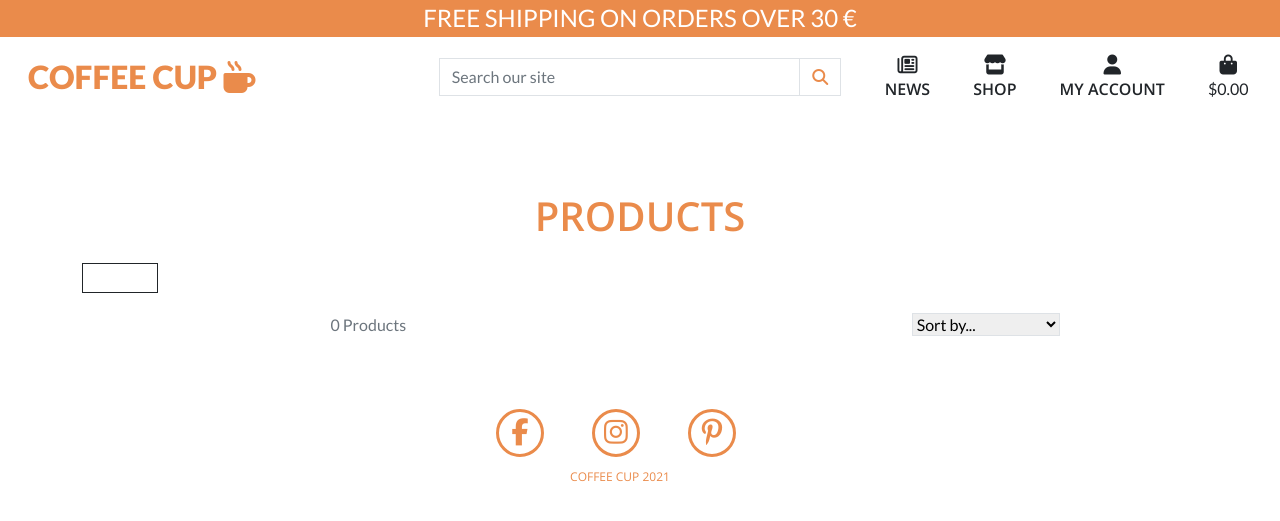
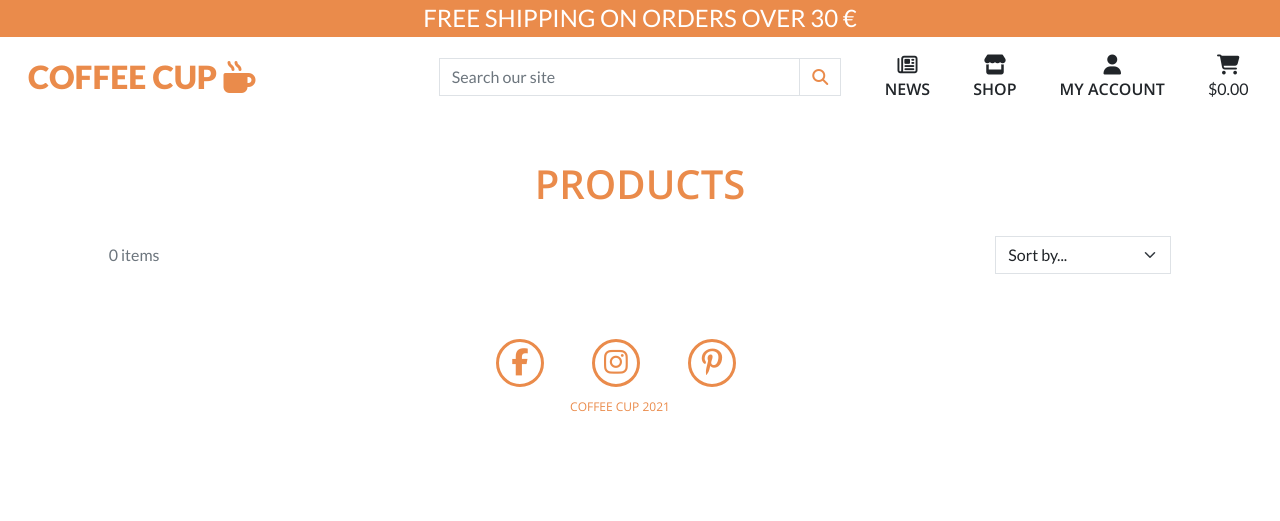
Before and after one commit to slavabdev/ms4-coffeeshop, a Django app: page /products/ in a window 1280 px wide. Shown: the top 521 px of the page. Run offline with Django 3.2, Linux system fonts and the light colour scheme; data that the repository does not hold is empty; some libraries are stand-ins or nearby versions.

Commit message:
fix product categories dispaly

```diff
--- a/products/templates/products/product_detail.html
+++ b/products/templates/products/product_detail.html
@@ -6,7 +6,7 @@
 
 <div class="page-container">
     <div class="container">
-        <div class="card pt-4 pb-4">
+        <div class="card pt-4 pb-3">
     <div class="row no-gutters">
 
         <div class="col-12 col-md-6 col-lg-4 offset-lg-1">
@@ -16,7 +16,7 @@
     </div>
         <div class="col-12 col-md-6 col-lg-6">
 
-                <div class="content-body">
+                <div class="content-body p-2">
 
                     <h2 class="title">{{ product.name }}</h2>
                     <div class="mb-3">
--- a/products/templates/products/products.html
+++ b/products/templates/products/products.html
@@ -8,23 +8,21 @@
 
 <section id='products'>
     <div class="container">
+    {% for cat in current_categories %}
+        <h3 class="section-title">{{cat.name}}</h3>
+    {% endfor %}
 
+    {% if not current_categories %}
         <h3 class="section-title">Products</h3>
+    {% endif %}
 
-    <div class="row">
-
-              <a class="category-badge text-decoration-none" href="{% url 'all_products' %}">
-                  <span class="p-2 mt-2 badge badge-white text-black rounded-0 border border-dark">something</span>
-              </a>
-
-      </div>
   </div>
   <div class="row">
       <div class="product-container col-10 offset-1">
           <div class="row mt-1 mb-2">
                   <div class="col-12 col-md-6 my-auto order-md-last d-flex justify-content-center justify-content-md-end">
-                      <div class="sort-select-wrapper w-50">
-                          <select id="sort-selector" class="custom-select custom-select-sm rounded-0 border border-{% if current_sorting != 'None_None' %}info{% else %}black{% endif %}">
+                      <div class="sort-select-wrapper w-30">
+                          <select id="sort-selector" class=" form-select rounded-0 border border{% if current_sorting != 'None_None' %}-dark{% else %}-muted{% endif %}">
                               <option value="reset" {% if current_sorting == 'None_None' %} selected {% endif %}>Sort by...</option>
                               <option value="price_asc" {% if current_sorting == 'price_asc' %} selected {% endif %}>Price (low to high)</option>
                               <option value="price_desc" {% if current_sorting == 'price_desc' %} selected {% endif %}>Price (high to low)</option>
@@ -38,11 +36,11 @@
                       </div>
               </div>
               <div class="col-12 col-md-6 order-md-first">
-                  <p class="text-muted mt-3 text-center text-md-left">
+                  <p class="text-muted mt-3 text-lg-start text-center">
                       {% if search_term or current_categories or current_sorting != 'None_None' %}
-                          <span class="small"><a href="{% url 'all_products' %}">Products Home</a> | </span>
+                          <span class="small"><a href="{% url 'all_products' %}">Back to all products</a> | </span>
                       {% endif %}
-                      {{ products|length }} Products{% if search_term %} found for <strong>"{{ search_term }}"</strong>{% endif %}
+                      {{ products|length }} items {% if search_term %} found for <strong>"{{ search_term }}"</strong>{% endif %}
                   </p>
               </div>
           </div>
--- a/static/css/base.css
+++ b/static/css/base.css
@@ -62,8 +62,12 @@ body {
 
 /*-----------------CAROUSEL---------------*/
 
-.carousel-item {
-    max-height: 40rem;
+.carousel-item img {
+    max-height: 90vh;
+    width: 100%;
+    object-fit: cover;
+    object-position: bottom;
+
 }
 
 .carousel-content {
@@ -100,7 +104,7 @@ body {
 }
 
 .page-container {
-    padding-top: 10rem;
+    padding-top: 8rem;
 }
 
 /* buttons */
--- a/templates/base.html
+++ b/templates/base.html
@@ -121,7 +121,7 @@
                                 <a class="{% if grand_total %}text-info font-weight-bold{% else %}text-dark{% endif %} nav-link" href="{% url 'the_bag' %}">
                                 <div class="text-center">
                                     <div>
-                                        <i class="fas fa-shopping-bag fa-lg"></i>
+                                        <i class="fas fa-shopping-cart fa-lg"></i>
                                     </div>
                                     <p class="my-0">
                                         {% if grand_total %}
@@ -168,9 +168,11 @@
                 </div>
             {% endif %}
 
-            {% block page_header %}{% endblock %}
+            {% block page_header %}
+            {% endblock %}
 
-            {% block content %}{% endblock %}
+            {% block content %}
+            {% endblock %}
 
             <!--FOOTER-->
             <footer>
```
Also changed, not shown: media/slider--1.jpg (added).
